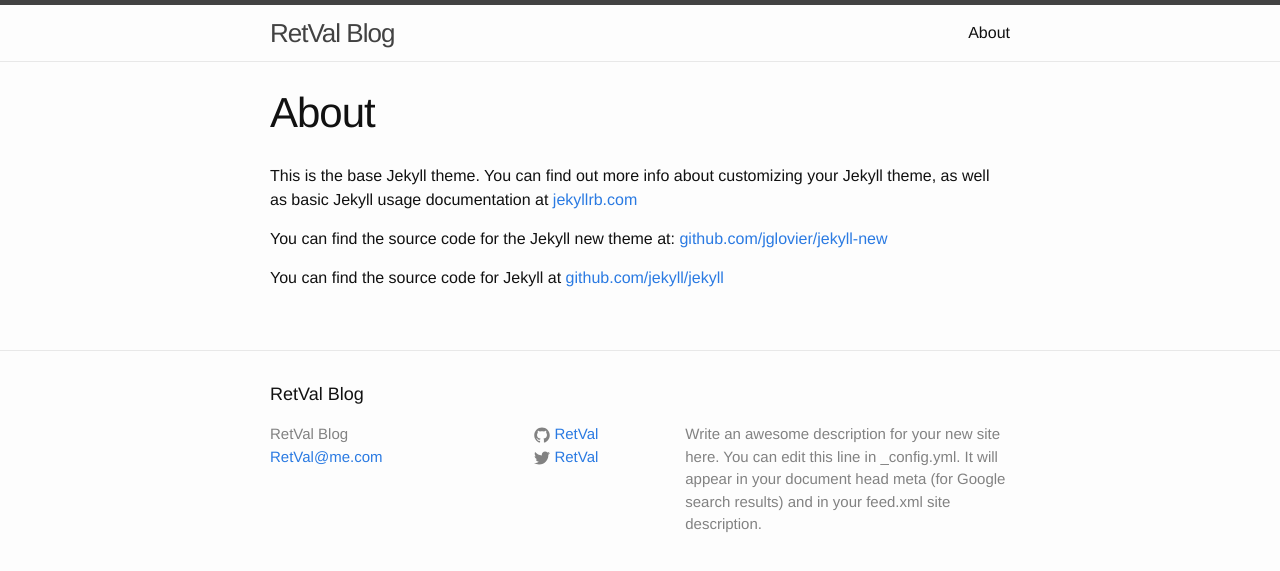
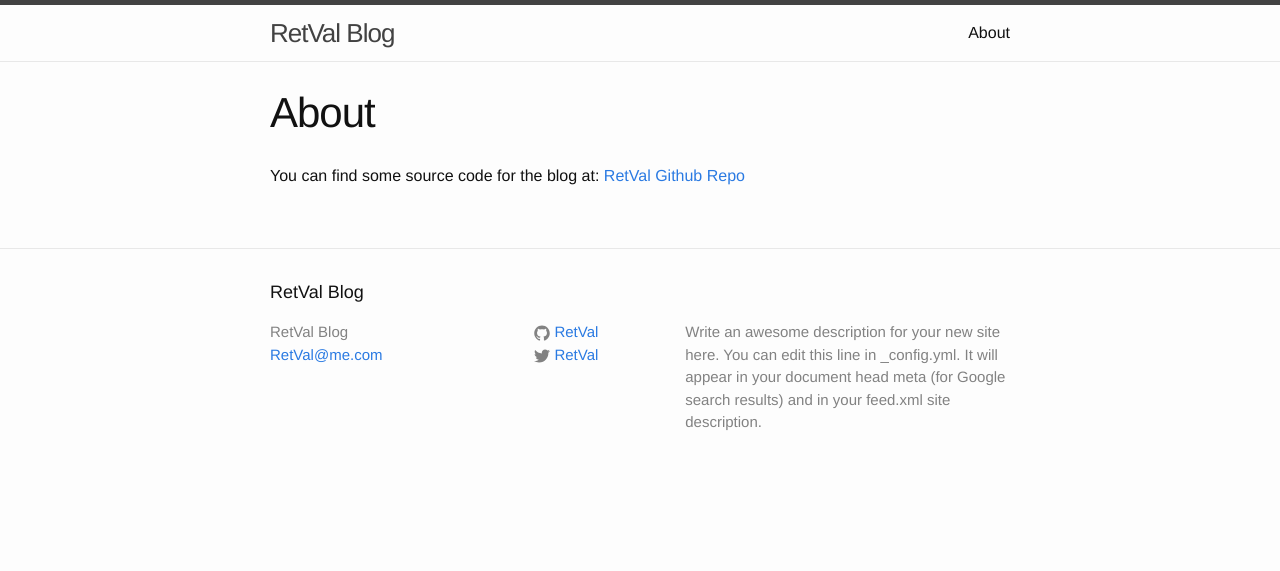
Before and after one commit to RetVal/RetVal.github.io, a Jekyll site: the page built from about.md, in a window 1280 px wide. Shown: the top 571 px of the page. Built offline with Jekyll 4.4.1, drawn with Linux system fonts in a browser that asks for light colours.

Commit message:
update about

```diff
--- a/about.md
+++ b/about.md
@@ -4,8 +4,4 @@ title: About
 permalink: /about/
 ---
 
-This is the base Jekyll theme. You can find out more info about customizing your Jekyll theme, as well as basic Jekyll usage documentation at [jekyllrb.com](http://jekyllrb.com/)
-
-You can find the source code for the Jekyll new theme at: [github.com/jglovier/jekyll-new](https://github.com/jglovier/jekyll-new)
-
-You can find the source code for Jekyll at [github.com/jekyll/jekyll](https://github.com/jekyll/jekyll)
+You can find some source code for the blog at: [RetVal Github Repo](https://github.com/RetVal/)
```
Also changed, not shown: _posts/2015-07-10-welcome-to-jekyll.markdown (deleted, +0 -25 lines).
